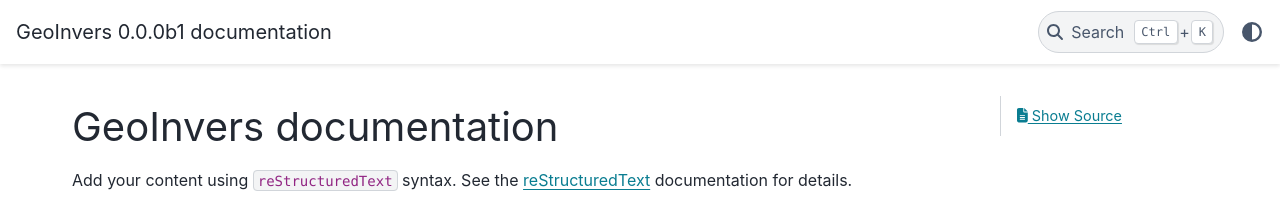
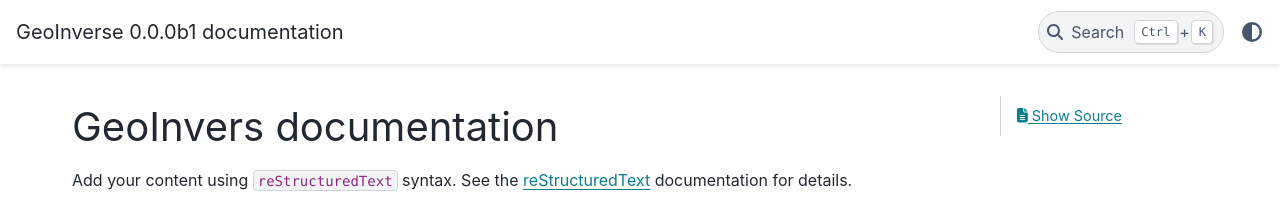
Before and after one commit to vysf/geoinverse, a Sphinx documentation site: the page built from docs/source/index.rst, in a window 1280 px wide. Shown: the top 214 px of the page. Built offline with Sphinx 7.4.7 and the PyData theme 0.15.4, drawn with Linux system fonts in a browser that asks for light colours.

Commit message:
html theme

```diff
--- a/docs/source/conf.py
+++ b/docs/source/conf.py
@@ -6,7 +6,7 @@
 # -- Project information -----------------------------------------------------
 # https://www.sphinx-doc.org/en/master/usage/configuration.html#project-information
 
-project = 'GeoInvers'
+project = 'GeoInverse'
 copyright = '2024, Yusuf Umar Al Hakim'
 author = 'Yusuf Umar Al Hakim'
 release = '0.0.0b1'
```
